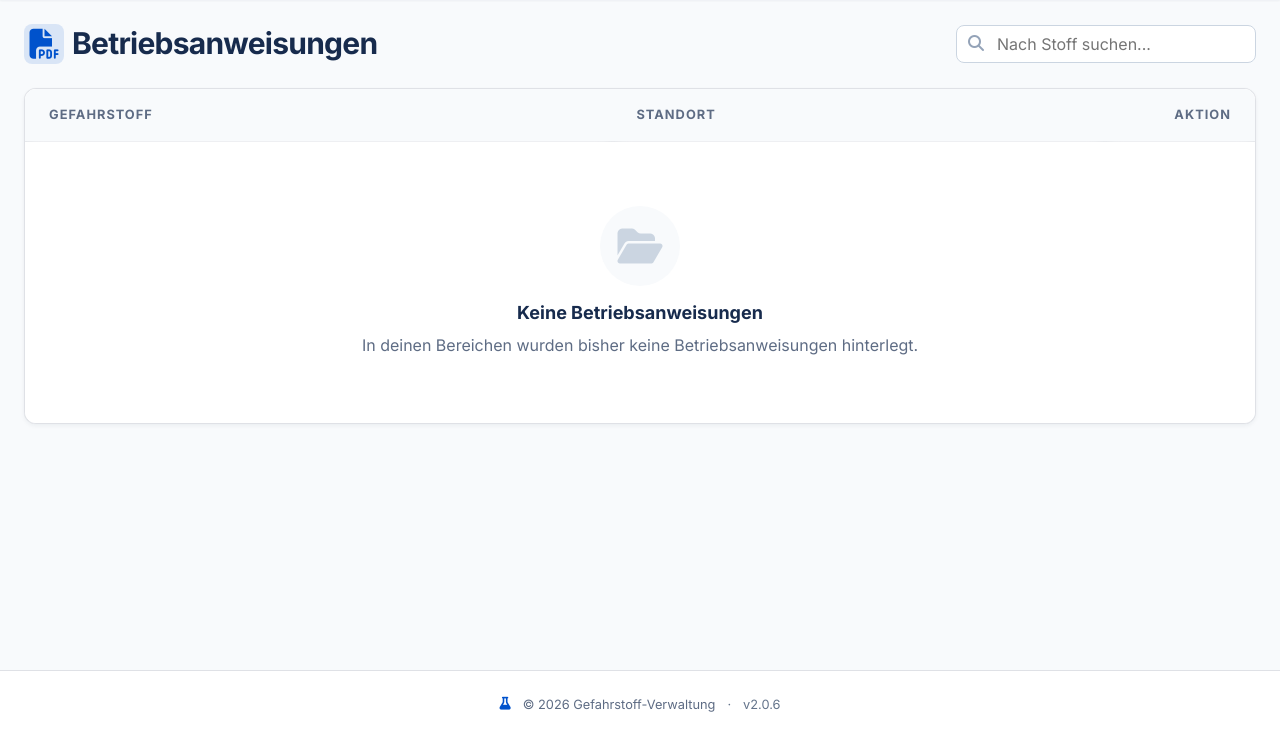
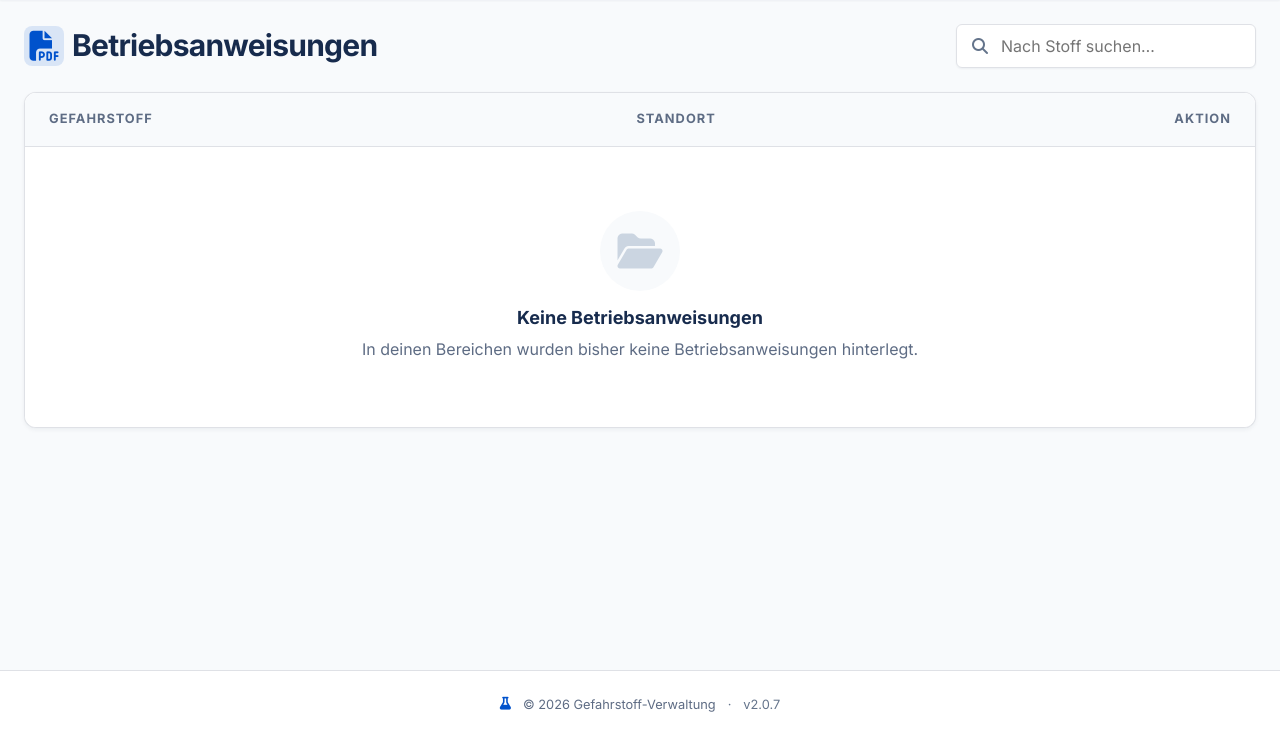
Before and after one commit to Donmeusi/gefahrstoffverzeichnis, a Flask app: page /betriebsanweisungen in a window 1280 px wide. Shown: the part 61-800 px from the top of the page. Run offline with Flask 3, Linux system fonts and the light colour scheme; the visitor is signed in with stand-in values (Sample User, id 1); data that the repository does not hold is empty; some libraries are stand-ins or nearby versions.

Commit message:
refactor: Suchfelder auf die vorhandenen Klassen, mit Beschriftung
Die vier Suchfelder hatten denselben Aufbau: ein div mit Inline-
Positionierung, ein absolut gesetztes Lupensymbol und ein Eingabefeld ohne
Label - unterschieden nur im Platzhaltertext. Drei davon kopierten denselben
Block (betriebsanweisungen, fristen, sicherheitsdatenblaetter), das vierte
steckte im H-Satz-Dialog (base.html) und fehlte in der Bestandsaufnahme.

Alle vier liegen jetzt auf .search-bar-wrapper / .search-bar und haben eine
sr-only-Beschriftung. Neu ist .search-header: wie .search-field (400 px),
aber 300 px, weil im Seitenkopf die Ueberschrift danebensteht.

Mitgenommen, weil es beim Anfassen direkt daran hing:
- onkeyup -> oninput. oninput reagiert auch auf Einfuegen und auf das
  Loeschen ueber das Kontextmenue, nicht nur auf Tastendruecke.
- aria-hidden="true" am Lupensymbol, es ist rein dekorativ.
- Die drei Kopien der Begruendung im HTML durch einen Kommentar an der
  CSS-Klasse ersetzt.

Gemessen (Lage des Feldes bei 1440/1000/700/500/390 px): x-Position und
Breite unveraendert, Beschriftung jetzt im DOM vorhanden, kein Ueberlauf.
Die Hoehe aendert sich von 38 auf 44 px - das ist die Hoehe des Suchfelds
der Uebersicht, also Angleichung und kein Ausreisser. 119 Tests gruen.

Inline-Stile 328 -> 319. APP_VERSION 2.0.6 -> 2.0.7.

Co-Authored-By: Claude Code <noreply@anthropic.com>

```diff
--- a/main.py
+++ b/main.py
@@ -76,7 +76,7 @@ def handle_csrf_error(e):
 # (base.html: ?v={{ APP_VERSION }}). Nach Änderungen an style.css muss diese
 # Zahl hochgezählt werden, sonst liefern die Browser weiter die alte Fassung
 # aus ihrem Cache und die Änderung wirkt beim Nutzer nicht.
-APP_VERSION = "2.0.6"
+APP_VERSION = "2.0.7"
 
 @app.context_processor
 def inject_globals():
--- a/static/style.css
+++ b/static/style.css
@@ -2028,6 +2028,14 @@ a.kpi-card { text-decoration: none; }
    nur. z-index kam dort hinzu, damit das Symbol über dem Feld liegt. */
 .search-field { margin-bottom: 0; flex: 1; min-width: 0; max-width: 400px; }
 
+/* Suchfeld in einem Seitenkopf (.content-header) - dort steht die Ueberschrift
+   daneben, deshalb 300 statt 400 px. Dieselben Werte standen dreimal als
+   Inline-Stil in betriebsanweisungen.html, fristen.html und
+   sicherheitsdatenblaetter.html. Das Feld darf schrumpfen (min-width: 0),
+   sonst schoebe es den Kopfbereich auf schmalen Bildschirmen ueber den Rand.
+   Kein flex-grow: es soll nicht die halbe Kopfzeile fuellen. */
+.search-header { margin-bottom: 0; flex: 0 1 300px; min-width: 0; }
+
 /* ============================================================
    BEWEGUNG REDUZIEREN
    ============================================================ */
--- a/templates/base.html
+++ b/templates/base.html
@@ -131,7 +131,8 @@
             <div class="modal-body">
                 <div class="form-group">
                     <div class="search-bar-wrapper" style="margin-bottom:0;">
-                        <i class="fa-solid fa-search"></i>
+                        <label class="sr-only" for="hpModalSearch">H- und P-Sätze durchsuchen</label>
+                        <i class="fa-solid fa-search" aria-hidden="true"></i>
                         <input type="text" id="hpModalSearch" class="search-bar" placeholder="Suchen (z.B. H200, flüssigkeit)..." oninput="filterHpList()">
                     </div>
                 </div>
--- a/templates/betriebsanweisungen.html
+++ b/templates/betriebsanweisungen.html
@@ -9,11 +9,10 @@
         </div>
         Betriebsanweisungen
     </h1>
-    {# width:100% + max-width statt fester 300px: eine feste Breite schob den
-       Kopfbereich auf schmalen Bildschirmen über den Rand. #}
-    <div style="position:relative; width:100%; max-width:300px;">
-        <i class="fa-solid fa-search" style="position:absolute; left:12px; top:10px; color:#94a3b8;"></i>
-        <input type="text" id="searchInput" placeholder="Nach Stoff suchen..." style="width:100%; padding:0.5rem 1rem 0.5rem 2.5rem; border:1px solid #cbd5e1; border-radius:8px; outline:none;" onkeyup="filterTable()">
+    <div class="search-bar-wrapper search-header">
+        <label class="sr-only" for="searchInput">Betriebsanweisungen durchsuchen (Gefahrstoffname)</label>
+        <i class="fa-solid fa-search" aria-hidden="true"></i>
+        <input type="text" class="search-bar" id="searchInput" placeholder="Nach Stoff suchen…" oninput="filterTable()">
     </div>
 </div>
 
```
Also changed, not shown: templates/fristen.html (+4 -6 lines), templates/sicherheitsdatenblaetter.html (+4 -5 lines).
